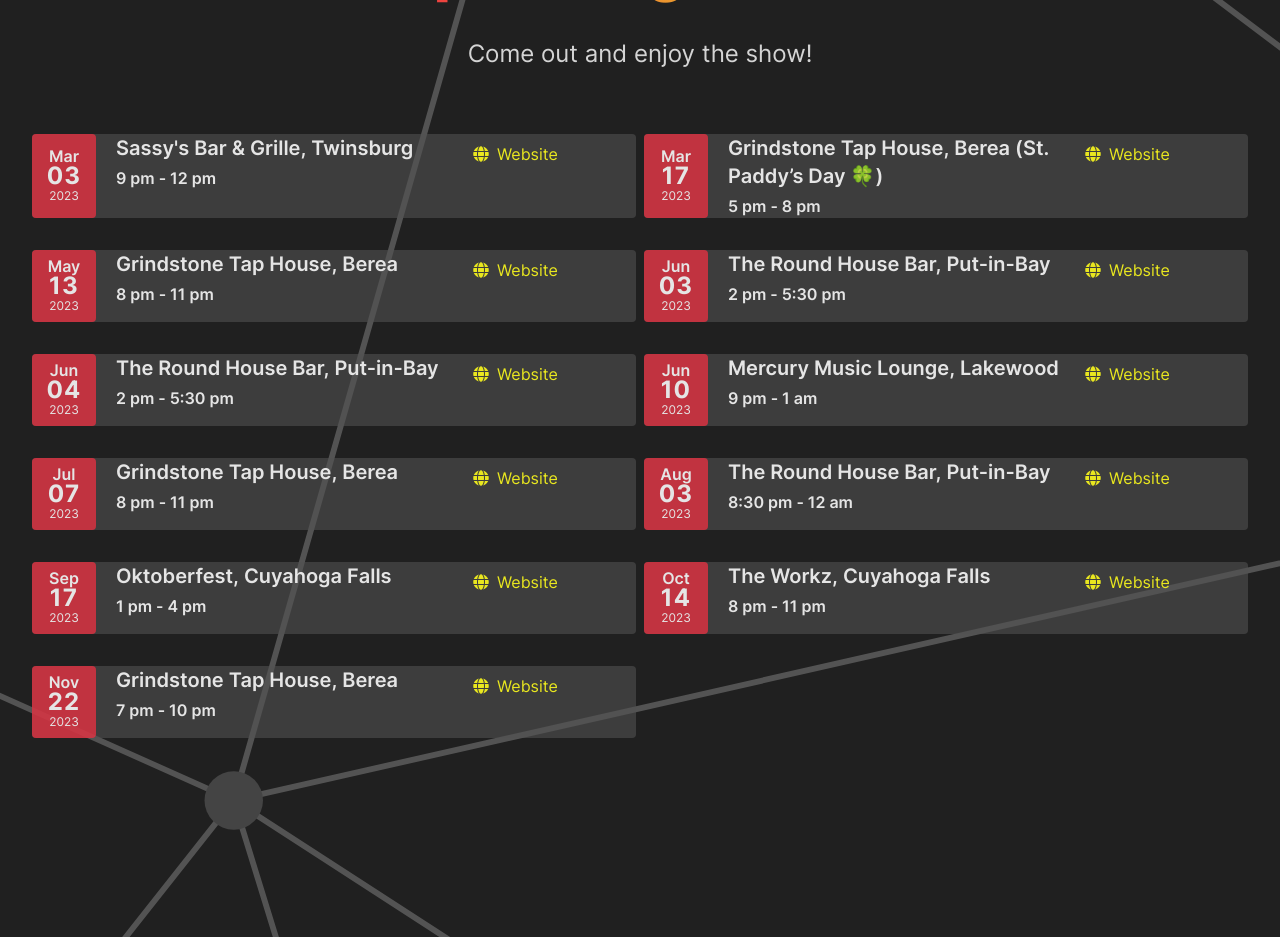
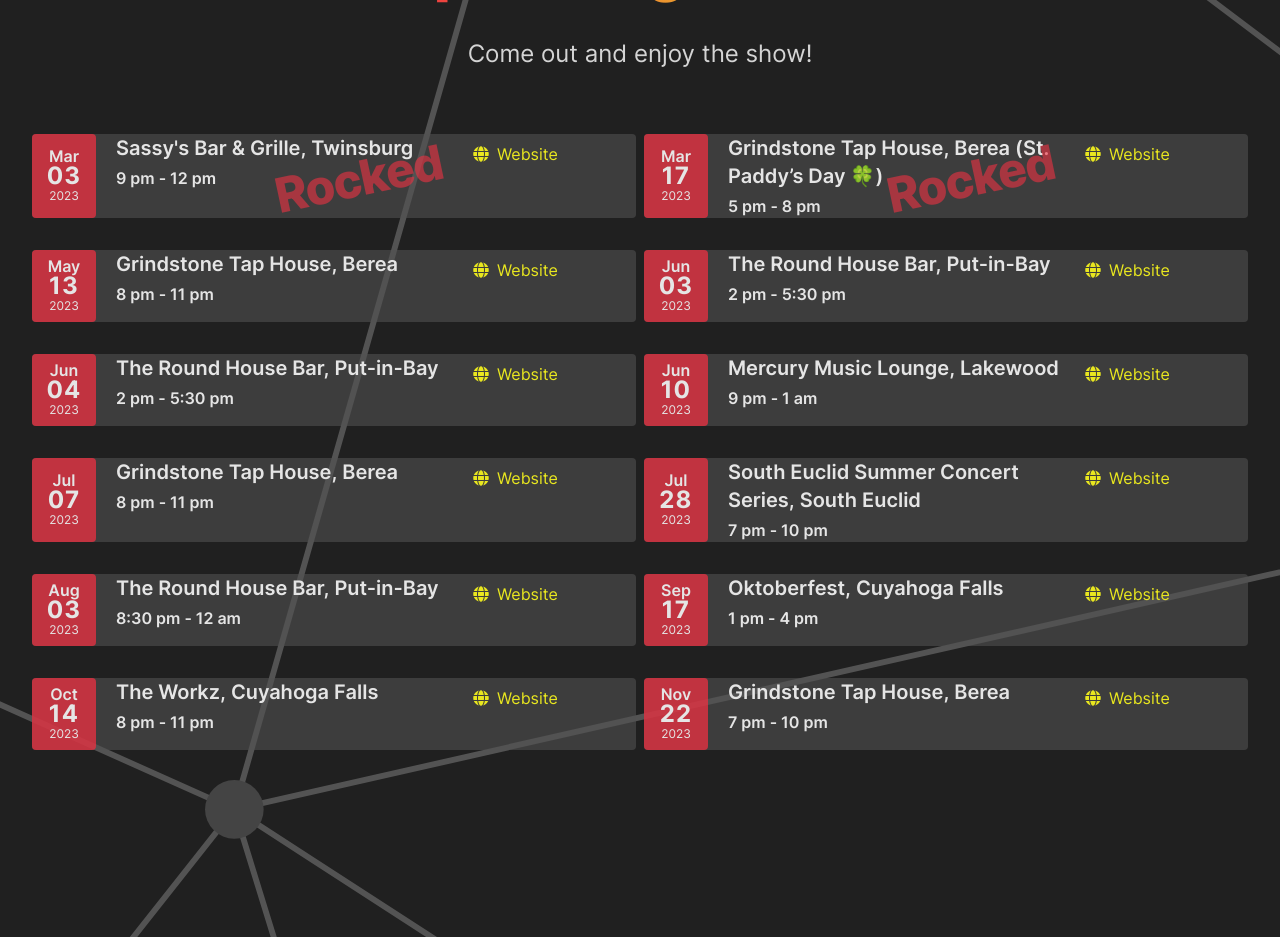
Before and after one commit to keepforever/www.endrockcle.com, a Next.js app: page / in a window 1280 px wide. Shown: the part 2700-3637 px from the top of the page. Built offline with nearby package versions, Linux system fonts and the light colour scheme.

Commit message:
feat: update shows

```diff
--- a/src/constants/shows.ts
+++ b/src/constants/shows.ts
@@ -3,7 +3,7 @@
 export const shows: Show[] = [
   {
     id: 1,
-    isPast: false,
+    isPast: true,
     date: '03/03/2023',
     venueName: "Sassy's Bar & Grille",
     city: 'Twinsburg',
@@ -12,7 +12,7 @@
   },
   {
     id: 2,
-    isPast: false,
+    isPast: true,
     date: '03/17/2023',
     venueName: 'Grindstone Tap House',
     city: 'Berea (St. Paddy’s Day 🍀)',
@@ -73,6 +73,16 @@
   {
     id: 8,
     isPast: false,
+    date: '07/28/2023',
+    venueName: 'South Euclid Summer Concert Series',
+    city: 'South Euclid',
+    beginEnd: '7 pm - 10 pm',
+    url: 'https://www.facebook.com/EndRockCle/events',
+  },
+
+  {
+    id: 9,
+    isPast: false,
     date: '08/03/2023',
     venueName: 'The Round House Bar',
     city: 'Put-in-Bay',
```
